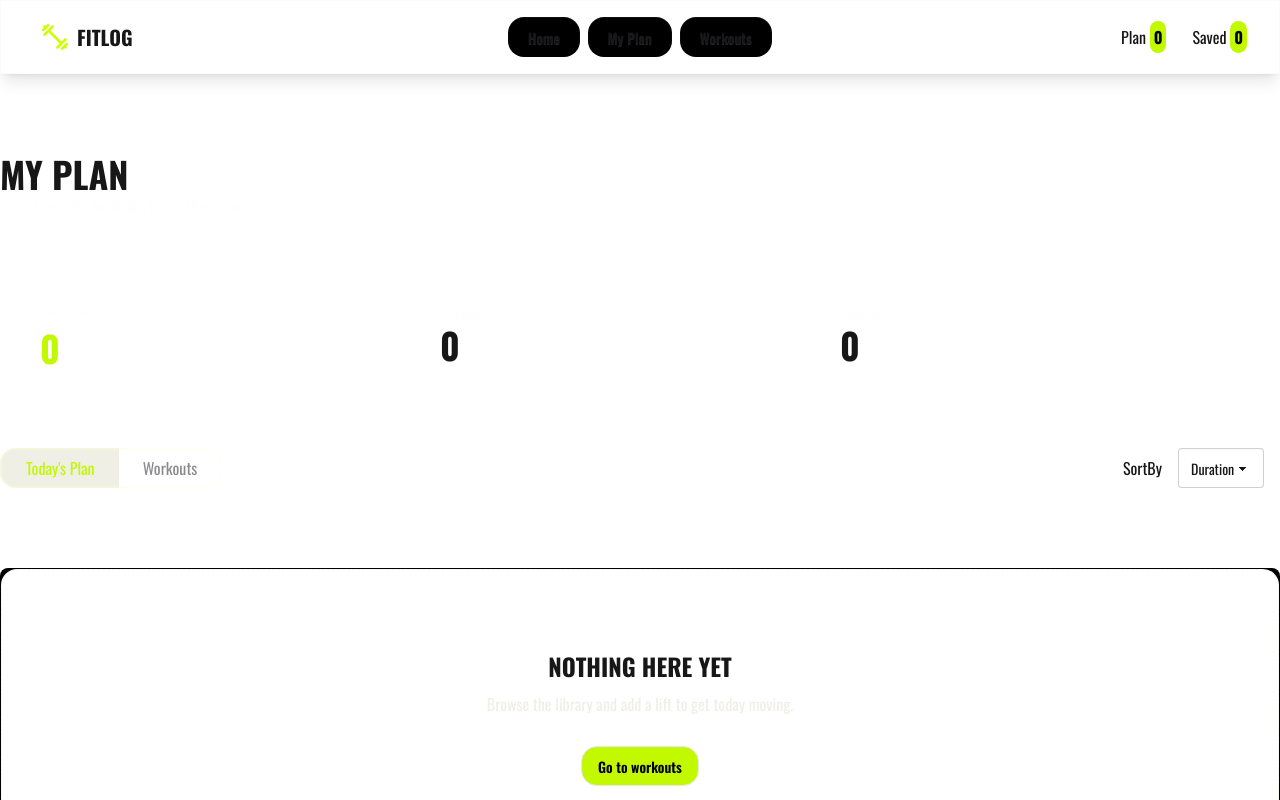
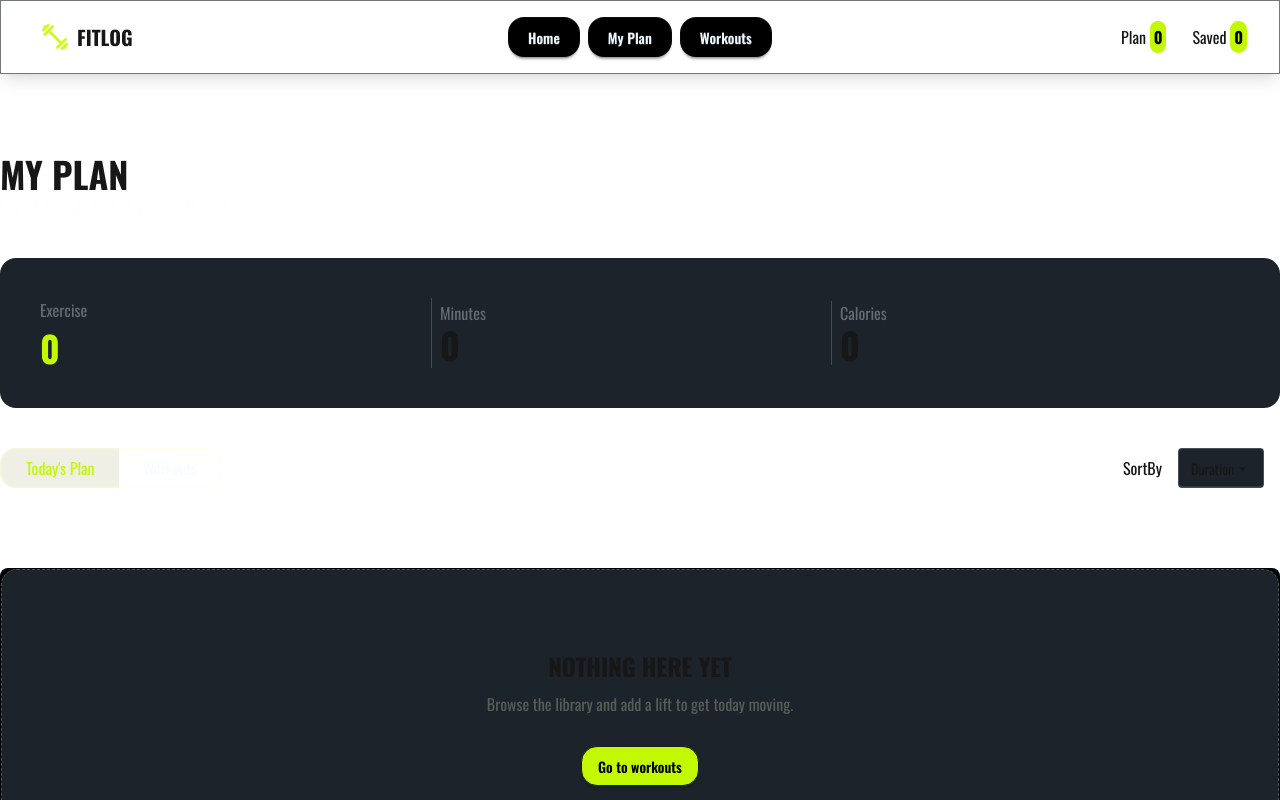
Before and after one commit to Tanbir76/my-app-fit-log, a Next.js app: page /my-plan in a window 1280 px wide. Shown: the top 800 px of the page. Built offline with nearby package versions, Linux system fonts and the light colour scheme.

Commit message:
meta-theme add black

```diff
--- a/src/app/globals.css
+++ b/src/app/globals.css
@@ -1,6 +1,15 @@
 @import "tailwindcss";
 @plugin "daisyui";
 
+@plugin "daisyui" {
+  themes: dark;
+}
+
+html,
+body {
+  background: #000;
+  color: #fff;
+}
 :root {
   --background: #ffffff;
   --foreground: #171717;
--- a/src/app/layout.tsx
+++ b/src/app/layout.tsx
@@ -22,9 +22,10 @@ export default function RootLayout({ children }: LayoutProps<"/">) {
   return (
     <html
       lang="en"
+      data-theme="dark"
       className={`${oswald.className}  h-full antialiased`}
     >
-      <body className="min-h-full flex flex-col">
+      <body className="min-h-full flex bg-black flex-col">
         <FitLogProvider>
           <ToastContainer />
 
```
